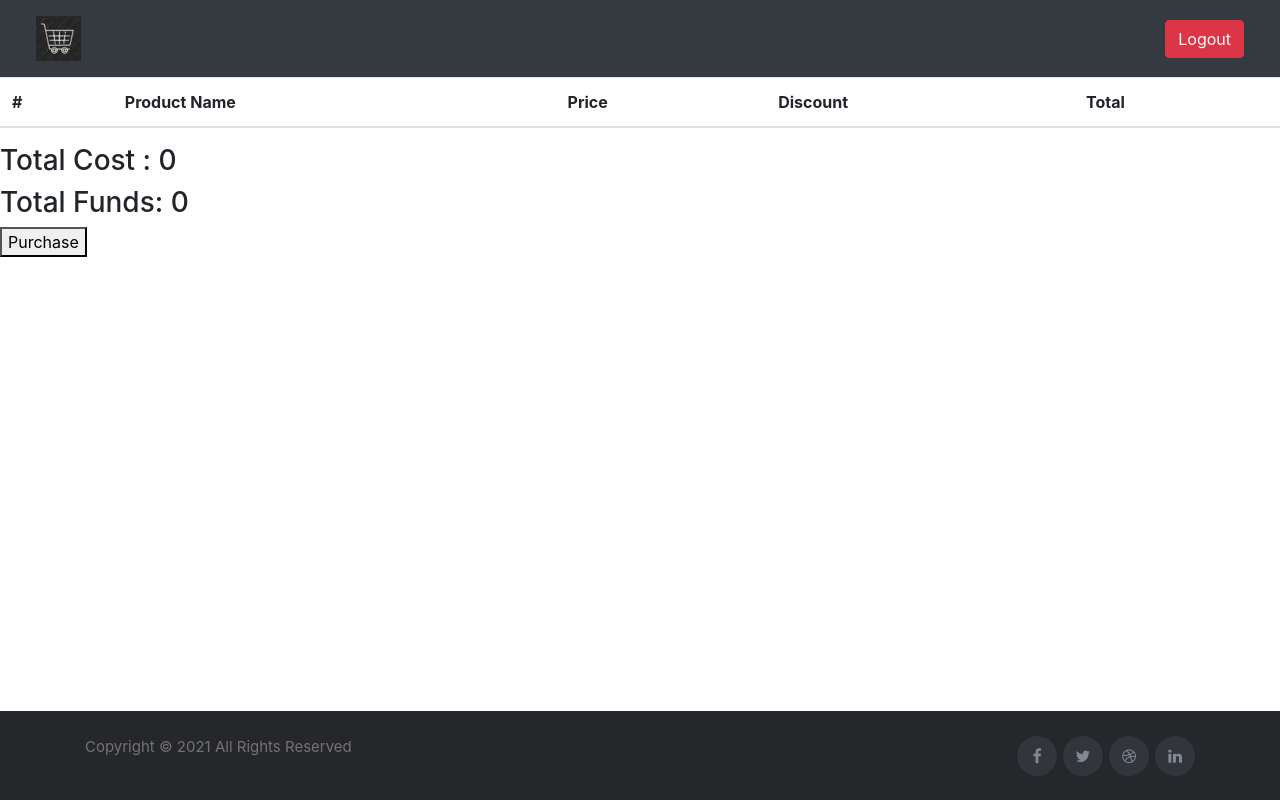
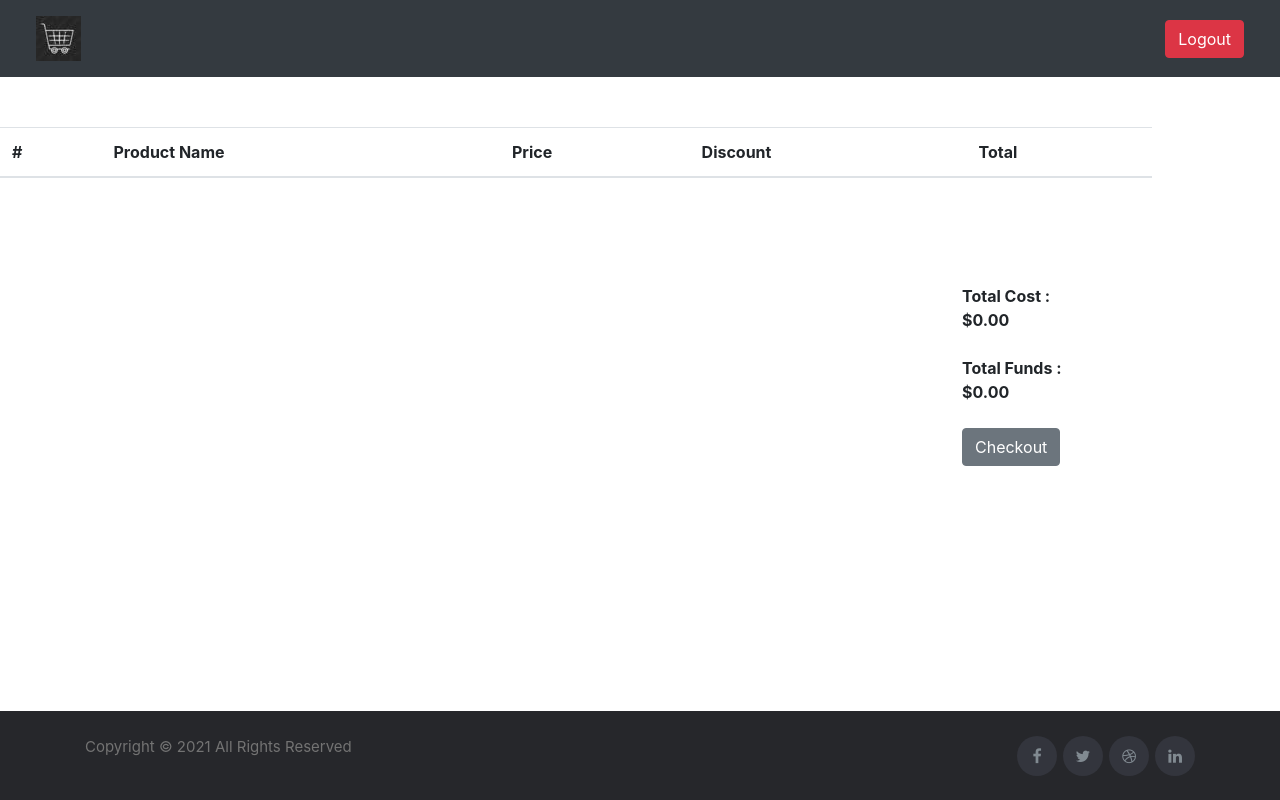
Before and after one commit to tcs-mean-stack-group22/CapstoneProjectMean, an Angular app in the folder frontEnd/angular-grocers/: page /checkout in a window 1280 px wide. Built offline with nearby package versions, Linux system fonts and the light colour scheme.

Commit message:
added funds positionn and checkout component

```diff
--- a/frontEnd/angular-grocers/src/app/checkout/checkout.component.css
+++ b/frontEnd/angular-grocers/src/app/checkout/checkout.component.css
@@ -0,0 +1,42 @@
+.pagination{
+    position: absolute;
+    right: 0;
+    width: 200px;
+    height: 100px;
+    top: 340px;
+}
+.total{
+    position: absolute;
+    right: 0;
+    width: 200px;
+    height: 100px;
+    padding: 50px;
+    margin:40px 40px 2000px 0%;
+}
+
+.output{
+
+    width: 90vw;
+     height: 60vh;
+     /* border: 1px solid black; */
+
+     position: relative;
+     top: 0;
+     left: 0;
+     bottom: 0;
+     right: 0;
+     margin:50px 0 5px 0 ;
+   overflow: scroll;
+   }
+
+   .container{
+    position: relative;
+    right: 0;
+    width: 200px;
+    height: 100px;
+    text-align: right;
+    top: 230px;
+
+    margin-right:5%;
+
+}
--- a/frontEnd/angular-grocers/src/app/checkout/checkout.component.html
+++ b/frontEnd/angular-grocers/src/app/checkout/checkout.component.html
@@ -1,6 +1,5 @@
-
-<div>
-    <table class="table">
+<div class="output">
+    <table class="table table-striped" style="padding: 4px;">
         <thead>
             <tr>
                 <th scope="col">#</th>
@@ -11,17 +10,22 @@
             </tr>
         </thead>
         <tbody *ngFor="let product of productList; let i = index">
-            <tr *ngFor = "let p of product" id={{p._id}}>
-                    <th>{{i+1}}</th>
-                    <td>{{p.name}}</td>
-                    <td>{{p.price}}</td>
-                    <td>{{p.discount}} %</td>
-                    <td> {{disprice[i]}}</td>
+            <tr *ngFor="let p of product" id={{p._id}}>
+                <th>{{i+1}}</th>
+                <td>{{p.name}}</td>
+                <td>{{p.price}}</td>
+                <td>{{p.discount}} %</td>
+                <td> {{disprice[i]}}</td>
             </tr>
         </tbody>
     </table>
-     <h3>Total Cost : {{sum}} </h3>
-     <h3> Total Funds: {{amount}}</h3>
-     <button (click)="buyCart()">Purchase</button>
+    <div class="total">
+        <strong>Total Cost : {{sum | currency}}</strong><br><br>
+        <strong>Total Funds : {{amount | currency}}</strong><br><br>
+        <button type="button" class="btn btn-secondary" routerLink="/checkout" (click)="buyCart()" style="margin-bottom: 200px;">Checkout</button>
+    </div>
+
+
+
 
 </div>
--- a/frontEnd/angular-grocers/src/app/edit-profile-user/edit-profile-user.component.css
+++ b/frontEnd/angular-grocers/src/app/edit-profile-user/edit-profile-user.component.css
@@ -0,0 +1,25 @@
+
+   .container{
+    display: flex;
+justify-items: center;
+justify-content: center;
+}
+
+form{
+    display: block;
+    justify-items: center;
+    justify-content: center;
+    align-items: center;
+    min-width: 400px;
+    padding: 40px;
+ }
+
+.btn{
+margin:10px 0px 150px 0px;
+display: inline;
+padding: 8px;
+justify-content: center;
+align-items: center;
+
+
+}
--- a/frontEnd/angular-grocers/src/app/view-requests/view-requests.component.html
+++ b/frontEnd/angular-grocers/src/app/view-requests/view-requests.component.html
@@ -1,5 +1,6 @@
 <div>
-    <h2 style="text-align: center; margin: 10px;">View the users whose account are locked</h2>
+    <h2 style="text-align: center; margin: 50px;">View the users whose account are locked</h2>
+    <br>
     <table class="table table-striped" style="padding: 4px;">
         <thead>
             <tr>
```
Also changed, not shown: frontEnd/angular-grocers/src/app/app-routing.module.ts (+24 -44 lines).
